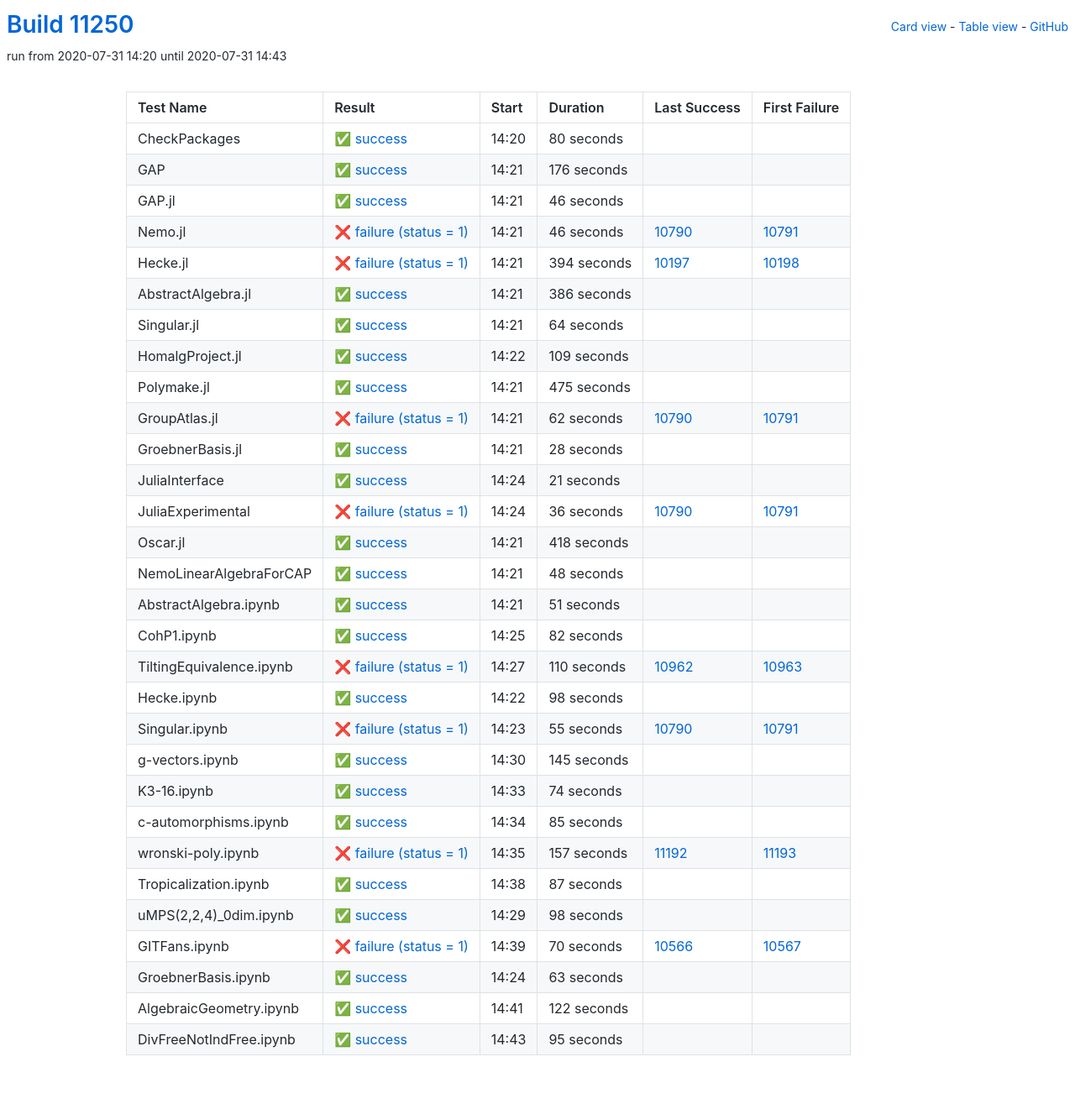
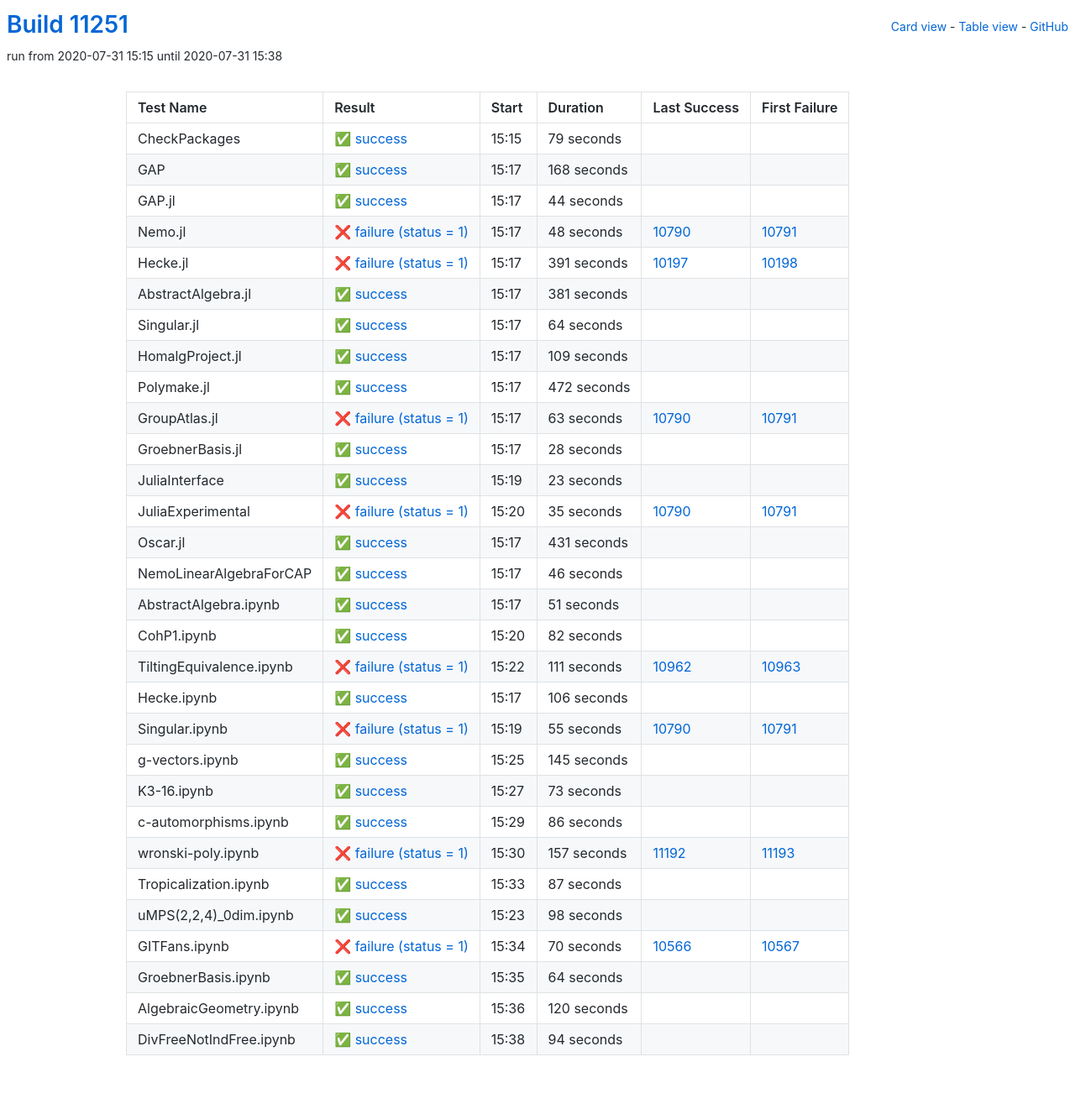
Before and after one commit to oscar-system/oscar-ci-status, a Jekyll site: the page built from table.html, in a window 1280 px wide. Shown: the whole page at 84% size. Built offline with Jekyll 4.4.1, drawn with Linux system fonts in a browser that asks for light colours.

Commit message:
Build #11251

```diff
--- a/_data/ci.yml
+++ b/_data/ci.yml
@@ -1,6 +1,6 @@
 ---
-build: 11250
-build_url: https://oscarci.mathematik.uni-kl.de/job/oscar/11250/
+build: 11251
+build_url: https://oscarci.mathematik.uni-kl.de/job/oscar/11251/
 job: oscar
 organization: oscar-system
 repo: oscar-ci-status
@@ -8,80 +8,80 @@
 tests:
 - name: CheckPackages
   id: checkpackages
-  log: https://oscarci.mathematik.uni-kl.de/job/oscar/11250/artifact/logs/build-11250/CheckPackages.log
-  start: 2020-07-31 14:20
+  log: https://oscarci.mathematik.uni-kl.de/job/oscar/11251/artifact/logs/build-11251/CheckPackages.log
+  start: 2020-07-31 15:15
   success: true
   exitcode: 0
   status: success
-  duration: 80
+  duration: 79
   last_success: false
   last_success_url:
   first_failure: false
   first_failure_url:
 - name: GAP
   id: gap
-  log: https://oscarci.mathematik.uni-kl.de/job/oscar/11250/artifact/logs/build-11250/GAP.log
-  start: 2020-07-31 14:21
+  log: https://oscarci.mathematik.uni-kl.de/job/oscar/11251/artifact/logs/build-11251/GAP.log
+  start: 2020-07-31 15:17
   success: true
   exitcode: 0
   status: success
-  duration: 176
+  duration: 168
   last_success: false
   last_success_url:
   first_failure: false
   first_failure_url:
 - name: GAP.jl
   id: gap-jl
-  log: https://oscarci.mathematik.uni-kl.de/job/oscar/11250/artifact/logs/build-11250/GAP.jl.log
-  start: 2020-07-31 14:21
+  log: https://oscarci.mathematik.uni-kl.de/job/oscar/11251/artifact/logs/build-11251/GAP.jl.log
+  start: 2020-07-31 15:17
   success: true
   exitcode: 0
   status: success
-  duration: 46
+  duration: 44
   last_success: false
   last_success_url:
   first_failure: false
   first_failure_url:
 - name: Nemo.jl
   id: nemo-jl
-  log: https://oscarci.mathematik.uni-kl.de/job/oscar/11250/artifact/logs/build-11250/Nemo.jl.log
-  start: 2020-07-31 14:21
+  log: https://oscarci.mathematik.uni-kl.de/job/oscar/11251/artifact/logs/build-11251/Nemo.jl.log
+  start: 2020-07-31 15:17
   success: false
   exitcode: 1
   status: failure
-  duration: 46
+  duration: 48
   last_success: 10790
   last_success_url: https://oscarci.mathematik.uni-kl.de/job/oscar/10790/
   first_failure: 10791
   first_failure_url: https://oscarci.mathematik.uni-kl.de/job/oscar/10791/
 - name: Hecke.jl
   id: hecke-jl
-  log: https://oscarci.mathematik.uni-kl.de/job/oscar/11250/artifact/logs/build-11250/Hecke.jl.log
-  start: 2020-07-31 14:21
+  log: https://oscarci.mathematik.uni-kl.de/job/oscar/11251/artifact/logs/build-11251/Hecke.jl.log
+  start: 2020-07-31 15:17
   success: false
   exitcode: 1
   status: failure
-  duration: 394
+  duration: 391
   last_success: 10197
   last_success_url: https://oscarci.mathematik.uni-kl.de/job/oscar/10197/
   first_failure: 10198
   first_failure_url: https://oscarci.mathematik.uni-kl.de/job/oscar/10198/
 - name: AbstractAlgebra.jl
   id: abstractalgebra-jl
-  log: https://oscarci.mathematik.uni-kl.de/job/oscar/11250/artifact/logs/build-11250/AbstractAlgebra.jl.log
-  start: 2020-07-31 14:21
+  log: https://oscarci.mathematik.uni-kl.de/job/oscar/11251/artifact/logs/build-11251/AbstractAlgebra.jl.log
+  start: 2020-07-31 15:17
   success: true
   exitcode: 0
   status: success
-  duration: 386
+  duration: 381
   last_success: false
   last_success_url:
   first_failure: false
   first_failure_url:
 - name: Singular.jl
   id: singular-jl
-  log: https://oscarci.mathematik.uni-kl.de/job/oscar/11250/artifact/logs/build-11250/Singular.jl.log
-  start: 2020-07-31 14:21
+  log: https://oscarci.mathematik.uni-kl.de/job/oscar/11251/artifact/logs/build-11251/Singular.jl.log
+  start: 2020-07-31 15:17
   success: true
   exitcode: 0
   status: success
@@ -92,8 +92,8 @@
   first_failure_url:
 - name: HomalgProject.jl
   id: homalgproject-jl
-  log: https://oscarci.mathematik.uni-kl.de/job/oscar/11250/artifact/logs/build-11250/HomalgProject.jl.log
-  start: 2020-07-31 14:22
+  log: https://oscarci.mathematik.uni-kl.de/job/oscar/11251/artifact/logs/build-11251/HomalgProject.jl.log
+  start: 2020-07-31 15:17
   success: true
   exitcode: 0
   status: success
@@ -104,32 +104,32 @@
   first_failure_url:
 - name: Polymake.jl
   id: polymake-jl
-  log: https://oscarci.mathematik.uni-kl.de/job/oscar/11250/artifact/logs/build-11250/Polymake.jl.log
-  start: 2020-07-31 14:21
+  log: https://oscarci.mathematik.uni-kl.de/job/oscar/11251/artifact/logs/build-11251/Polymake.jl.log
+  start: 2020-07-31 15:17
   success: true
   exitcode: 0
   status: success
-  duration: 475
+  duration: 472
   last_success: false
   last_success_url:
   first_failure: false
   first_failure_url:
 - name: GroupAtlas.jl
   id: groupatlas-jl
-  log: https://oscarci.mathematik.uni-kl.de/job/oscar/11250/artifact/logs/build-11250/GroupAtlas.jl.log
-  start: 2020-07-31 14:21
+  log: https://oscarci.mathematik.uni-kl.de/job/oscar/11251/artifact/logs/build-11251/GroupAtlas.jl.log
+  start: 2020-07-31 15:17
   success: false
   exitcode: 1
   status: failure
-  duration: 62
+  duration: 63
   last_success: 10790
   last_success_url: https://oscarci.mathematik.uni-kl.de/job/oscar/10790/
   first_failure: 10791
   first_failure_url: https://oscarci.mathematik.uni-kl.de/job/oscar/10791/
 - name: GroebnerBasis.jl
   id: groebnerbasis-jl
-  log: https://oscarci.mathematik.uni-kl.de/job/oscar/11250/artifact/logs/build-11250/GroebnerBasis.jl.log
-  start: 2020-07-31 14:21
+  log: https://oscarci.mathematik.uni-kl.de/job/oscar/11251/artifact/logs/build-11251/GroebnerBasis.jl.log
+  start: 2020-07-31 15:17
   success: true
   exitcode: 0
   status: success
@@ -140,56 +140,56 @@
   first_failure_url:
 - name: JuliaInterface
   id: juliainterface
-  log: https://oscarci.mathematik.uni-kl.de/job/oscar/11250/artifact/logs/build-11250/JuliaInterface.log
-  start: 2020-07-31 14:24
+  log: https://oscarci.mathematik.uni-kl.de/job/oscar/11251/artifact/logs/build-11251/JuliaInterface.log
+  start: 2020-07-31 15:19
   success: true
   exitcode: 0
   status: success
-  duration: 21
+  duration: 23
   last_success: false
   last_success_url:
   first_failure: false
   first_failure_url:
 - name: JuliaExperimental
   id: juliaexperimental
-  log: https://oscarci.mathematik.uni-kl.de/job/oscar/11250/artifact/logs/build-11250/JuliaExperimental.log
-  start: 2020-07-31 14:24
+  log: https://oscarci.mathematik.uni-kl.de/job/oscar/11251/artifact/logs/build-11251/JuliaExperimental.log
+  start: 2020-07-31 15:20
   success: false
   exitcode: 1
   status: failure
-  duration: 36
+  duration: 35
   last_success: 10790
   last_success_url: https://oscarci.mathematik.uni-kl.de/job/oscar/10790/
   first_failure: 10791
   first_failure_url: https://oscarci.mathematik.uni-kl.de/job/oscar/10791/
 - name: Oscar.jl
   id: oscar-jl
-  log: https://oscarci.mathematik.uni-kl.de/job/oscar/11250/artifact/logs/build-11250/Oscar.jl.log
-  start: 2020-07-31 14:21
+  log: https://oscarci.mathematik.uni-kl.de/job/oscar/11251/artifact/logs/build-11251/Oscar.jl.log
+  start: 2020-07-31 15:17
   success: true
   exitcode: 0
   status: success
-  duration: 418
+  duration: 431
   last_success: false
   last_success_url:
   first_failure: false
   first_failure_url:
 - name: NemoLinearAlgebraForCAP
   id: nemolinearalgebraforcap
-  log: https://oscarci.mathematik.uni-kl.de/job/oscar/11250/artifact/logs/build-11250/NemoLinearAlgebraForCAP.log
-  start: 2020-07-31 14:21
+  log: https://oscarci.mathematik.uni-kl.de/job/oscar/11251/artifact/logs/build-11251/NemoLinearAlgebraForCAP.log
+  start: 2020-07-31 15:17
   success: true
   exitcode: 0
   status: success
-  duration: 48
+  duration: 46
   last_success: false
   last_success_url:
   first_failure: false
   first_failure_url:
 - name: AbstractAlgebra.ipynb
   id: abstractalgebra-ipynb
-  log: https://oscarci.mathematik.uni-kl.de/job/oscar/11250/artifact/logs/build-11250/AbstractAlgebra.ipynb.log
-  start: 2020-07-31 14:21
+  log: https://oscarci.mathematik.uni-kl.de/job/oscar/11251/artifact/logs/build-11251/AbstractAlgebra.ipynb.log
+  start: 2020-07-31 15:17
   success: true
   exitcode: 0
   status: success
@@ -200,8 +200,8 @@
   first_failure_url:
 - name: CohP1.ipynb
   id: cohp1-ipynb
-  log: https://oscarci.mathematik.uni-kl.de/job/oscar/11250/artifact/logs/build-11250/CohP1.ipynb.log
-  start: 2020-07-31 14:25
+  log: https://oscarci.mathematik.uni-kl.de/job/oscar/11251/artifact/logs/build-11251/CohP1.ipynb.log
+  start: 2020-07-31 15:20
   success: true
   exitcode: 0
   status: success
@@ -212,32 +212,32 @@
   first_failure_url:
 - name: TiltingEquivalence.ipynb
   id: tiltingequivalence-ipynb
-  log: https://oscarci.mathematik.uni-kl.de/job/oscar/11250/artifact/logs/build-11250/TiltingEquivalence.ipynb.log
-  start: 2020-07-31 14:27
+  log: https://oscarci.mathematik.uni-kl.de/job/oscar/11251/artifact/logs/build-11251/TiltingEquivalence.ipynb.log
+  start: 2020-07-31 15:22
   success: false
   exitcode: 1
   status: failure
-  duration: 110
+  duration: 111
   last_success: 10962
   last_success_url: https://oscarci.mathematik.uni-kl.de/job/oscar/10962/
   first_failure: 10963
   first_failure_url: https://oscarci.mathematik.uni-kl.de/job/oscar/10963/
 - name: Hecke.ipynb
   id: hecke-ipynb
-  log: https://oscarci.mathematik.uni-kl.de/job/oscar/11250/artifact/logs/build-11250/Hecke.ipynb.log
-  start: 2020-07-31 14:22
+  log: https://oscarci.mathematik.uni-kl.de/job/oscar/11251/artifact/logs/build-11251/Hecke.ipynb.log
+  start: 2020-07-31 15:17
   success: true
   exitcode: 0
   status: success
-  duration: 98
+  duration: 106
   last_success: false
   last_success_url:
   first_failure: false
   first_failure_url:
 - name: Singular.ipynb
   id: singular-ipynb
-  log: https://oscarci.mathematik.uni-kl.de/job/oscar/11250/artifact/logs/build-11250/Singular.ipynb.log
-  start: 2020-07-31 14:23
+  log: https://oscarci.mathematik.uni-kl.de/job/oscar/11251/artifact/logs/build-11251/Singular.ipynb.log
+  start: 2020-07-31 15:19
   success: false
   exitcode: 1
   status: failure
@@ -248,8 +248,8 @@
   first_failure_url: https://oscarci.mathematik.uni-kl.de/job/oscar/10791/
 - name: g-vectors.ipynb
   id: g-vectors-ipynb
-  log: https://oscarci.mathematik.uni-kl.de/job/oscar/11250/artifact/logs/build-11250/g-vectors.ipynb.log
-  start: 2020-07-31 14:30
+  log: https://oscarci.mathematik.uni-kl.de/job/oscar/11251/artifact/logs/build-11251/g-vectors.ipynb.log
+  start: 2020-07-31 15:25
   success: true
   exitcode: 0
   status: success
@@ -260,32 +260,32 @@
   first_failure_url:
 - name: K3-16.ipynb
   id: k3-16-ipynb
-  log: https://oscarci.mathematik.uni-kl.de/job/oscar/11250/artifact/logs/build-11250/K3-16.ipynb.log
-  start: 2020-07-31 14:33
+  log: https://oscarci.mathematik.uni-kl.de/job/oscar/11251/artifact/logs/build-11251/K3-16.ipynb.log
+  start: 2020-07-31 15:27
   success: true
   exitcode: 0
   status: success
-  duration: 74
+  duration: 73
   last_success: false
   last_success_url:
   first_failure: false
   first_failure_url:
 - name: c-automorphisms.ipynb
   id: c-automorphisms-ipynb
-  log: https://oscarci.mathematik.uni-kl.de/job/oscar/11250/artifact/logs/build-11250/c-automorphisms.ipynb.log
-  start: 2020-07-31 14:34
+  log: https://oscarci.mathematik.uni-kl.de/job/oscar/11251/artifact/logs/build-11251/c-automorphisms.ipynb.log
+  start: 2020-07-31 15:29
   success: true
   exitcode: 0
   status: success
-  duration: 85
+  duration: 86
   last_success: false
   last_success_url:
   first_failure: false
   first_failure_url:
 - name: wronski-poly.ipynb
   id: wronski-poly-ipynb
-  log: https://oscarci.mathematik.uni-kl.de/job/oscar/11250/artifact/logs/build-11250/wronski-poly.ipynb.log
-  start: 2020-07-31 14:35
+  log: https://oscarci.mathematik.uni-kl.de/job/oscar/11251/artifact/logs/build-11251/wronski-poly.ipynb.log
+  start: 2020-07-31 15:30
   success: false
   exitcode: 1
   status: failure
@@ -296,8 +296,8 @@
   first_failure_url: https://oscarci.mathematik.uni-kl.de/job/oscar/11193/
 - name: Tropicalization.ipynb
   id: tropicalization-ipynb
-  log: https://oscarci.mathematik.uni-kl.de/job/oscar/11250/artifact/logs/build-11250/Tropicalization.ipynb.log
-  start: 2020-07-31 14:38
+  log: https://oscarci.mathematik.uni-kl.de/job/oscar/11251/artifact/logs/build-11251/Tropicalization.ipynb.log
+  start: 2020-07-31 15:33
   success: true
   exitcode: 0
   status: success
@@ -308,8 +308,8 @@
   first_failure_url:
 - name: uMPS(2,2,4)_0dim.ipynb
   id: umps-2-2-4-0dim-ipynb
-  log: https://oscarci.mathematik.uni-kl.de/job/oscar/11250/artifact/logs/build-11250/uMPS-2-2-4-_0dim.ipynb.log
-  start: 2020-07-31 14:29
+  log: https://oscarci.mathematik.uni-kl.de/job/oscar/11251/artifact/logs/build-11251/uMPS-2-2-4-_0dim.ipynb.log
+  start: 2020-07-31 15:23
   success: true
   exitcode: 0
   status: success
@@ -320,8 +320,8 @@
   first_failure_url:
 - name: GITFans.ipynb
   id: gitfans-ipynb
-  log: https://oscarci.mathematik.uni-kl.de/job/oscar/11250/artifact/logs/build-11250/GITFans.ipynb.log
-  start: 2020-07-31 14:39
+  log: https://oscarci.mathematik.uni-kl.de/job/oscar/11251/artifact/logs/build-11251/GITFans.ipynb.log
+  start: 2020-07-31 15:34
   success: false
   exitcode: 1
   status: failure
@@ -332,36 +332,36 @@
   first_failure_url: https://oscarci.mathematik.uni-kl.de/job/oscar/10567/
 - name: GroebnerBasis.ipynb
   id: groebnerbasis-ipynb
-  log: https://oscarci.mathematik.uni-kl.de/job/oscar/11250/artifact/logs/build-11250/GroebnerBasis.ipynb.log
-  start: 2020-07-31 14:24
+  log: https://oscarci.mathematik.uni-kl.de/job/oscar/11251/artifact/logs/build-11251/GroebnerBasis.ipynb.log
+  start: 2020-07-31 15:35
   success: true
   exitcode: 0
   status: success
-  duration: 63
+  duration: 64
   last_success: false
   last_success_url:
   first_failure: false
   first_failure_url:
 - name: AlgebraicGeometry.ipynb
   id: algebraicgeometry-ipynb
-  log: https://oscarci.mathematik.uni-kl.de/job/oscar/11250/artifact/logs/build-11250/AlgebraicGeometry.ipynb.log
-  start: 2020-07-31 14:41
+  log: https://oscarci.mathematik.uni-kl.de/job/oscar/11251/artifact/logs/build-11251/AlgebraicGeometry.ipynb.log
+  start: 2020-07-31 15:36
   success: true
   exitcode: 0
   status: success
-  duration: 122
+  duration: 120
   last_success: false
   last_success_url:
   first_failure: false
   first_failure_url:
 - name: DivFreeNotIndFree.ipynb
   id: divfreenotindfree-ipynb
-  log: https://oscarci.mathematik.uni-kl.de/job/oscar/11250/artifact/logs/build-11250/DivFreeNotIndFree.ipynb.log
-  start: 2020-07-31 14:43
+  log: https://oscarci.mathematik.uni-kl.de/job/oscar/11251/artifact/logs/build-11251/DivFreeNotIndFree.ipynb.log
+  start: 2020-07-31 15:38
   success: true
   exitcode: 0
   status: success
-  duration: 95
+  duration: 94
   last_success: false
   last_success_url:
   first_failure: false
```
Also changed, not shown: README.md.
